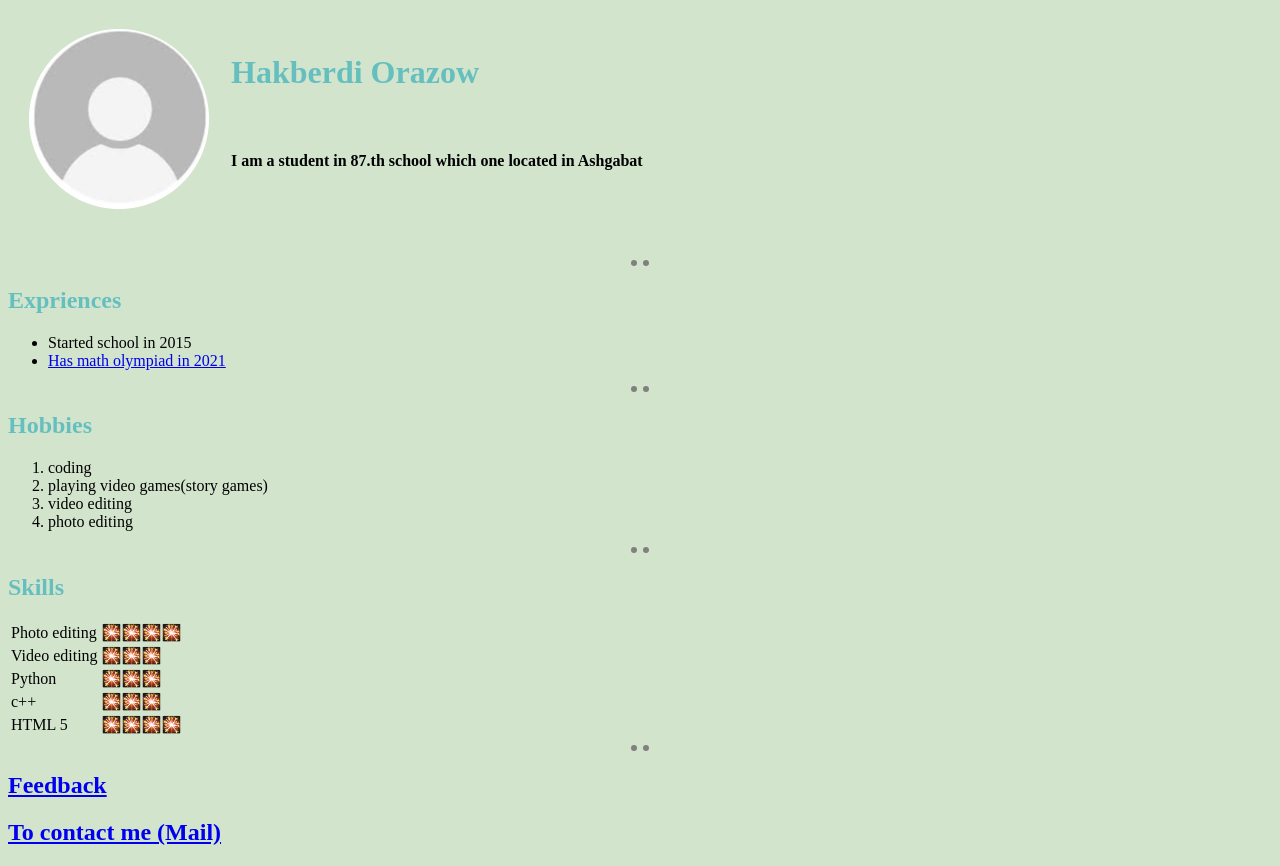
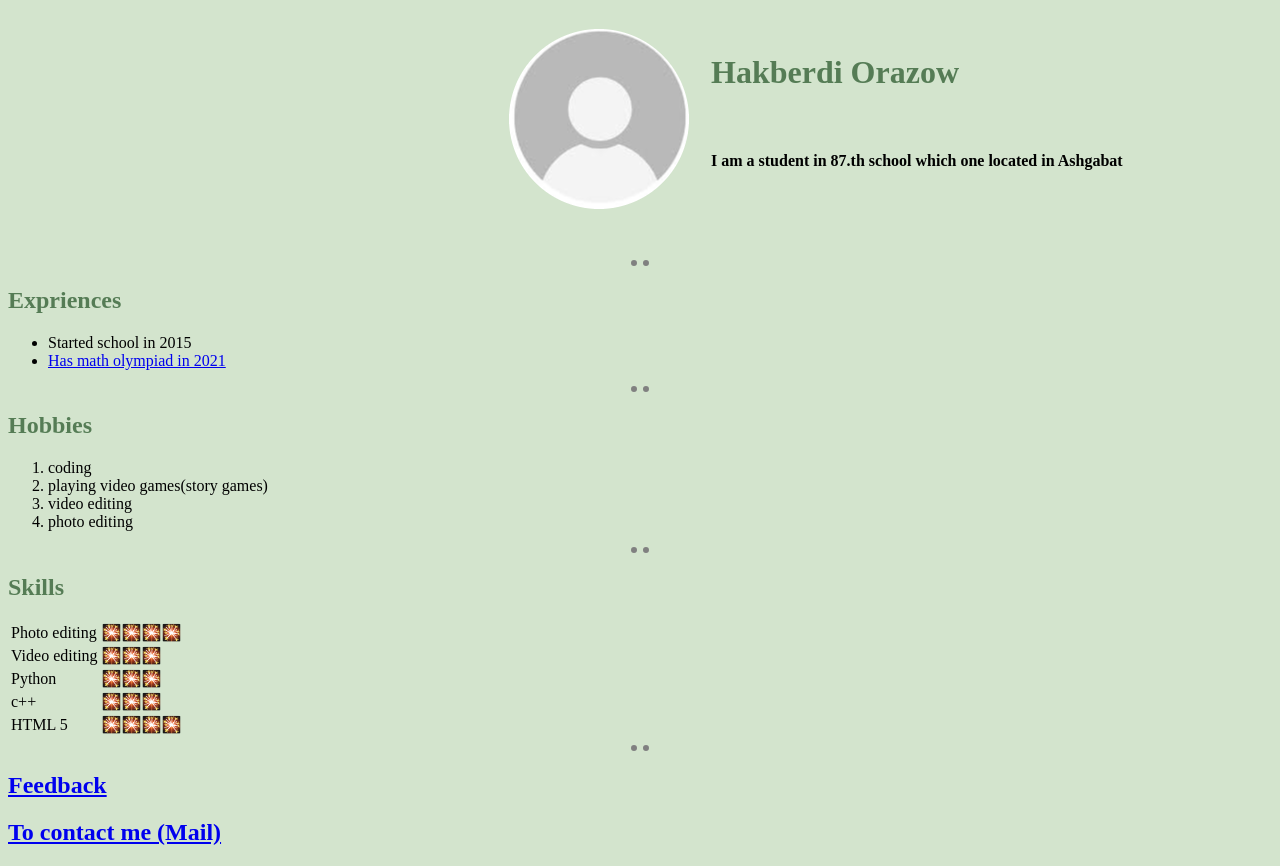
Before and after one commit to Hakberdi11/HO, a plain HTML site: page index.html in a window 1280 px wide. Drawn offline with Linux system fonts and the light colour scheme.

Commit message:
Update styles.css

```diff
--- a/css/styles.css
+++ b/css/styles.css
@@ -9,8 +9,12 @@ hr{
   width: 1.5%;
 }
 h1{
-  color: #66BFBF;
+  color: #557C55;
 }
 h2{
-  color: #66BFBF;
+  color: #557C55;
 }
+img{
+  margin-left: 480px;
+
+}
```
